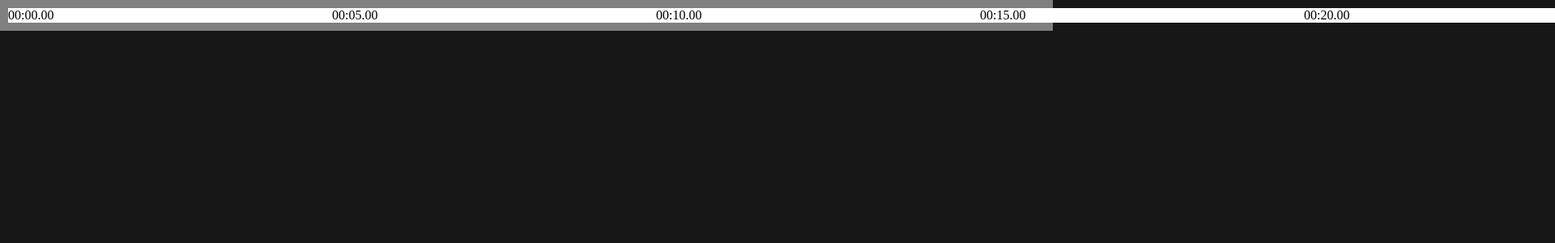
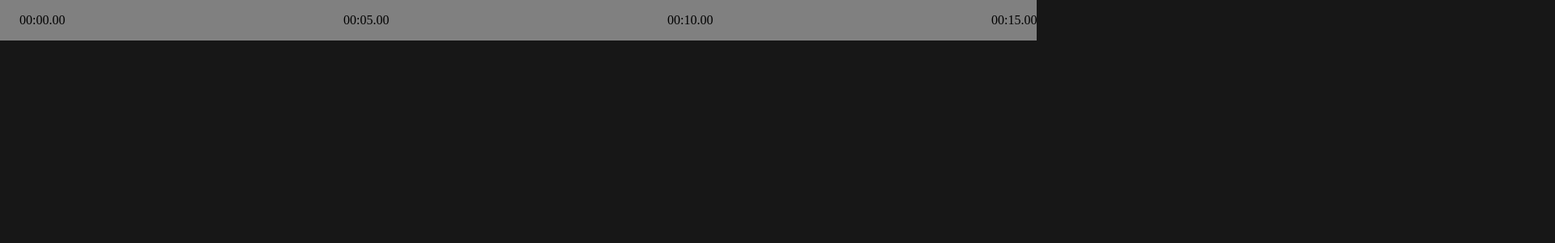
Before and after one commit to helloheesu/clova-dubbing, a React (Vite) app: page / in a window 1280 px wide. Shown: the top 300 px of the page at 81% size, 1920 px wide, since content can reach past the window. Built offline with nearby package versions, Linux system fonts and the light colour scheme.

Commit message:
✨ scroll Timeline

```diff
--- a/src/components/Timeline.scss
+++ b/src/components/Timeline.scss
@@ -1,12 +1,36 @@
+@import "../const.scss";
+
 .timeline {
-  padding: 10px; // for test
   background-color: gray; // for test
   width: 100%;
   white-space: nowrap;
+  overflow: scroll;
+  padding: 0 24px;
+  box-sizing: border-box;
+
+  &::-webkit-scrollbar {
+    height: 12px;
+  }
+
+  &::-webkit-scrollbar-thumb {
+    background-color: $scroll-bar;
+    border: 2px solid transparent;
+    border-radius: 8px;
+    background-clip: content-box;
+  }
+
+  &::-webkit-scrollbar-track {
+    background-color: transparent;
+    margin: 0 1px;
+  }
+
+  &::-webkit-scrollbar-corner {
+    background-color: transparent;
+  }
 }
 
 .timestep {
-  background-color: white; // for test
   display: inline-block;
-  width: 400px; // for test; original size: 160px;
+  width: 400px;
+  padding: 16px 0;
 }
--- a/src/const.scss
+++ b/src/const.scss
@@ -2,3 +2,4 @@ $primary-background: #212121;
 $secondary-background: #171717;
 $primary-color: #fff;
 $secondary-color: #5e5e5e;
+$scroll-bar: #444;
```
Also changed, not shown: 1 other file (tests, documents, lock files or other folders).
